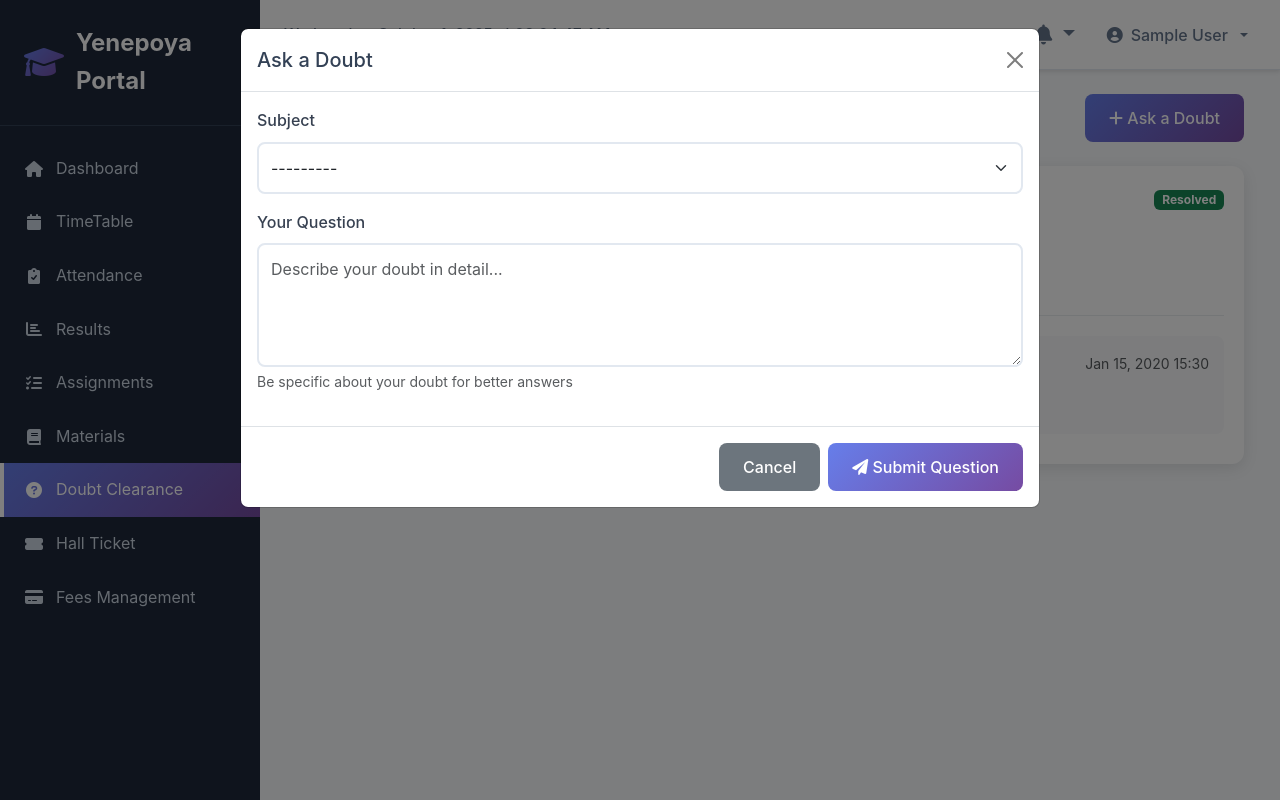
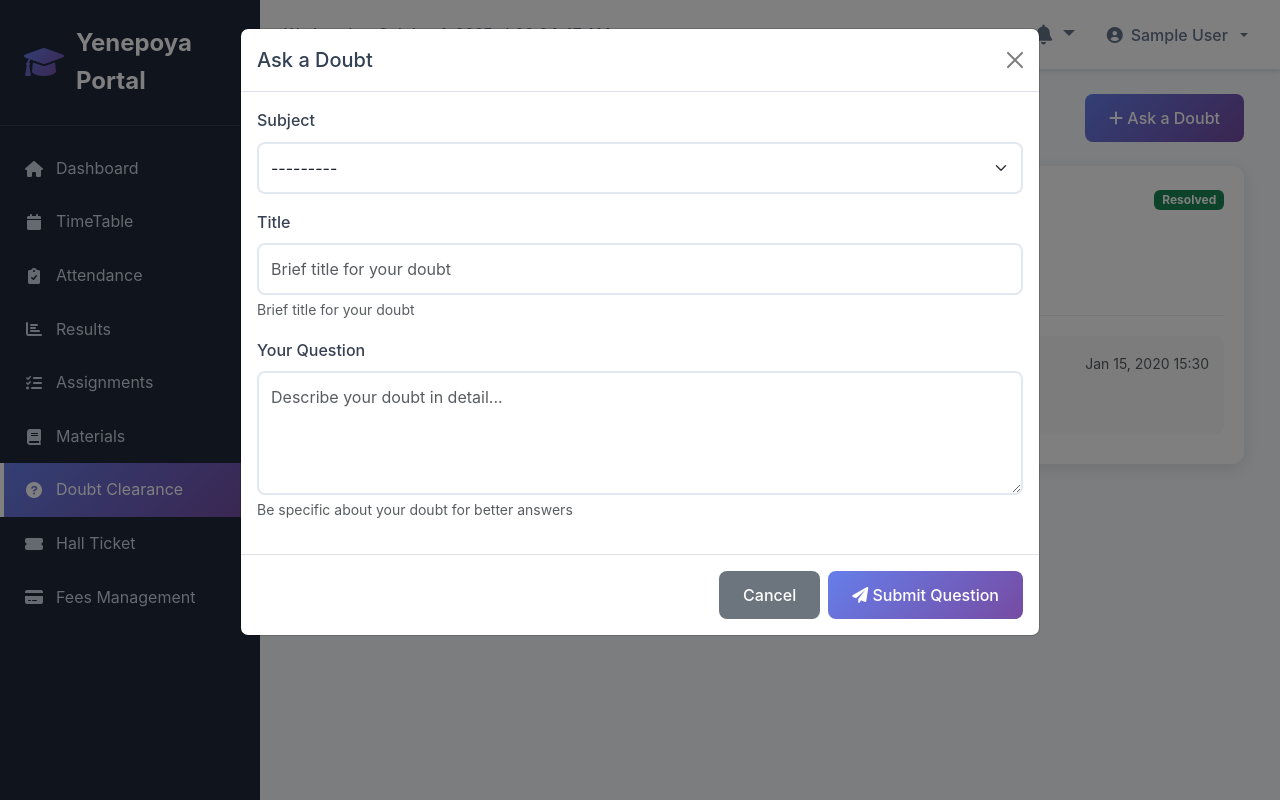
Before and after one commit to HamoodAyoob/student-potral, a Django app: page /doubt_clearance/ in a window 1280 px wide, after a click on "Ask a Doubt". Run offline with Django 4.2, Linux system fonts and the light colour scheme; a user stored in the database is signed in; tables that the repository leaves empty hold one stand-in row (values such as "Sample post"); data that the repository does not hold is empty; some libraries are stand-ins or nearby versions.

Commit message:
Modified Doubt

```diff
--- a/templates/doubt_clearance.html
+++ b/templates/doubt_clearance.html
@@ -100,6 +100,11 @@
     <div class="mb-3">
         <label class="form-label">Subject</label>
         {{ form.subject }}
+    </div>
+    <div class="mb-3">
+        <label class="form-label">Title</label>
+        {{ form.title }}
+        <div class="form-text">Brief title for your doubt</div>
     </div>
     <div class="mb-3">
         <label class="form-label">Your Question</label>
```
Lines whose indentation alone changed are shown as unchanged.
